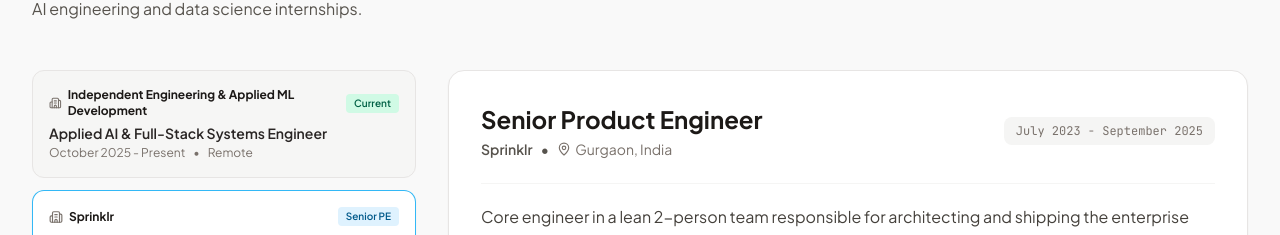
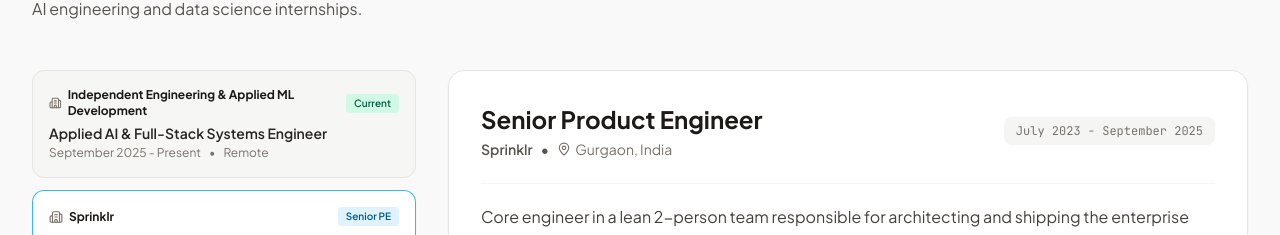
Before and after one commit to AryanSehgal/portfolio-website, a React (Vite) app: page / in a window 1280 px wide. Shown: the part 2851-3086 px from the top of the page. Built offline with nearby package versions, Linux system fonts and the light colour scheme.

Commit message:
Update timeline

```diff
--- a/src/components/ResumeModal.tsx
+++ b/src/components/ResumeModal.tsx
@@ -69,7 +69,7 @@ Class XII (Central Board of Secondary Education): 90%
 Class X (Central Board of Secondary Education): Perfect 10 CGPA
 
 WORK EXPERIENCE:
-1. Independent Engineering & Applied ML Development (October 2025 - Present)
+1. Independent Engineering & Applied ML Development (September 2025 - Present)
    - Published @aryan_sehgal/forma-ui on npm — 16 accessible React primitives with Radix UI and custom CSS tokens.
    - Architected Forma Visual Page Builder (AST canvas engine, multi-device viewports, zero-runtime export).
    - Built Edge AI Note Studio (client-side Whisper ASR and Flan-T5 summarization via ONNX Runtime Web & WebGPU).
@@ -268,7 +268,7 @@ ACHIEVEMENTS:
                   <span className="text-sm font-bold text-stone-900 dark:text-stone-100">
                     Independent Engineering & Applied ML Development
                   </span>
-                  <span className="text-xs font-mono text-stone-500">October 2025 - Present</span>
+                  <span className="text-xs font-mono text-stone-500">September 2025 - Present</span>
                 </div>
                 <div className="text-xs font-semibold text-stone-600 dark:text-stone-400">
                   Applied AI & Full-Stack Systems Engineer
--- a/src/data/portfolioData.ts
+++ b/src/data/portfolioData.ts
@@ -53,7 +53,7 @@ export const EXPERIENCES: Experience[] = [
     role: 'Applied AI & Full-Stack Systems Engineer',
     company: 'Independent Engineering & Applied ML Development',
     location: 'Remote',
-    period: 'October 2025 - Present',
+    period: 'September 2025 - Present',
     isCurrent: true,
     summary: 'Delivering full-stack client applications with AI integrations, building open-source developer tooling, and implementing machine learning case studies from research literature.',
     bullets: [
```
